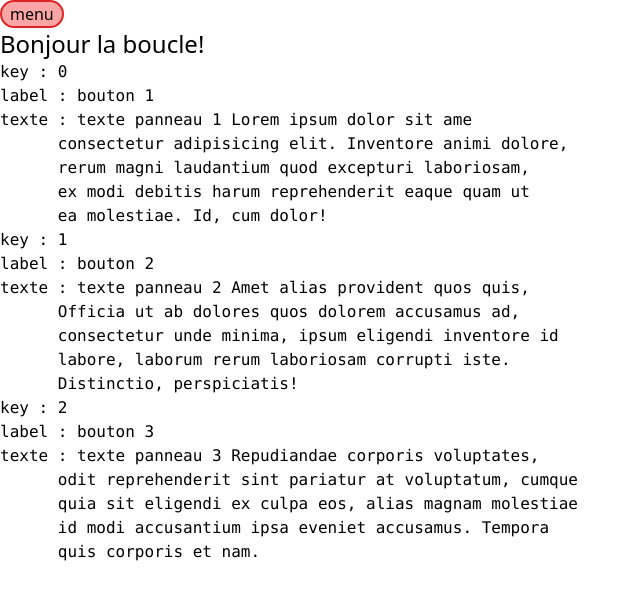
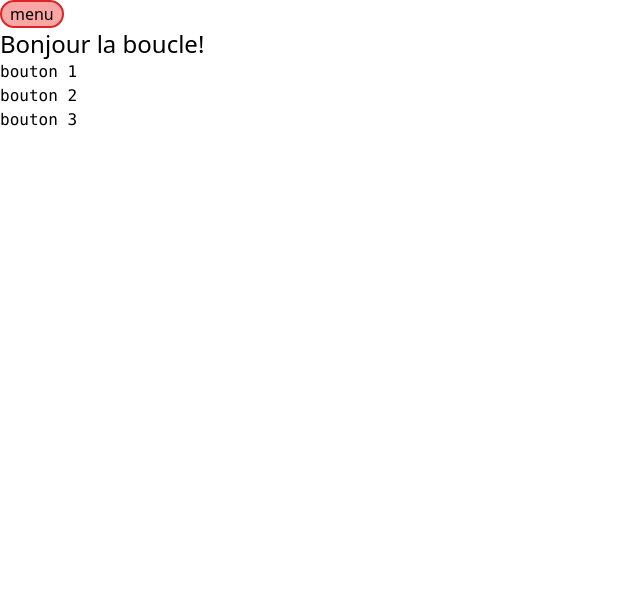
Before and after one commit to MMI-SAE-203/r213-2024-pracht-tp1-SamuelCharasse, a Vue app: page /boucle in a window 1280 px wide. Shown: the top 596 px of the page, without its empty margins (0-640 px from the left). Built offline with nearby package versions, Linux system fonts and the light colour scheme.

Commit message:
Ajout de la fonctionnalité d'ouverture/fermeture des sections dans la page "Boucle"

```diff
--- a/src/pages/boucle.vue
+++ b/src/pages/boucle.vue
@@ -25,13 +25,14 @@
       quis corporis et nam.`
     }
   ]
+  import { ref } from 'vue'
+  const sectionOpen = ref(null)
 </script>
 
 <template>
   <h1 class="text-2xl">Bonjour la boucle!</h1>
   <section v-for="({ label, texte }, key) of sectionsData" :key="key">
-    <pre class="font-mono">key : {{ key }}</pre>
-    <pre class="font-mono">label : {{ label }}</pre>
-    <pre class="font-mono">texte : {{ texte }}</pre>
+    <pre class="font-mono" @pointerdown="sectionOpen = sectionOpen === key ? null : key">{{ label }}</pre>
+    <pre class="font-mono" v-show="sectionOpen === key">{{ texte }}</pre>
   </section>
 </template>
```
